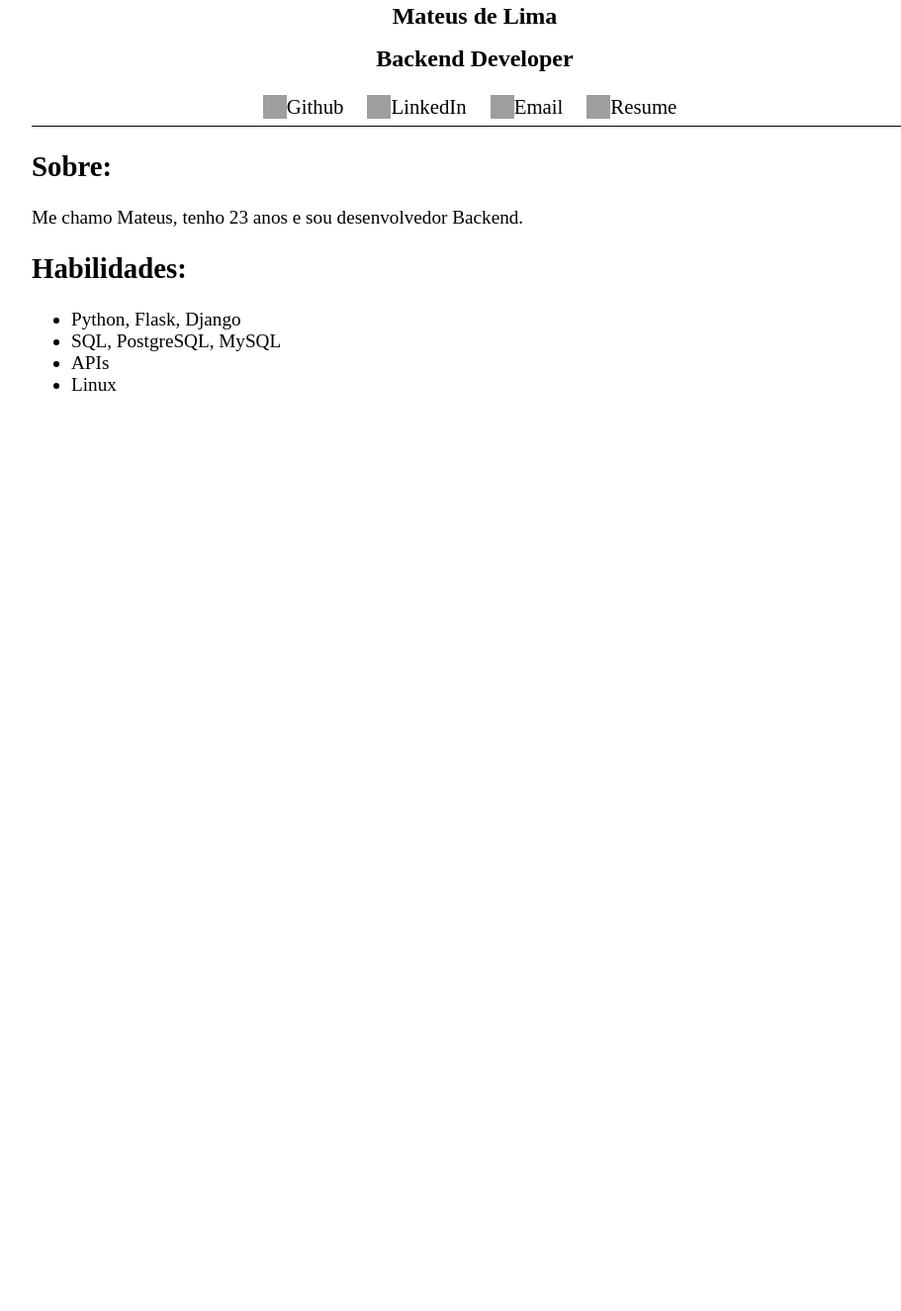
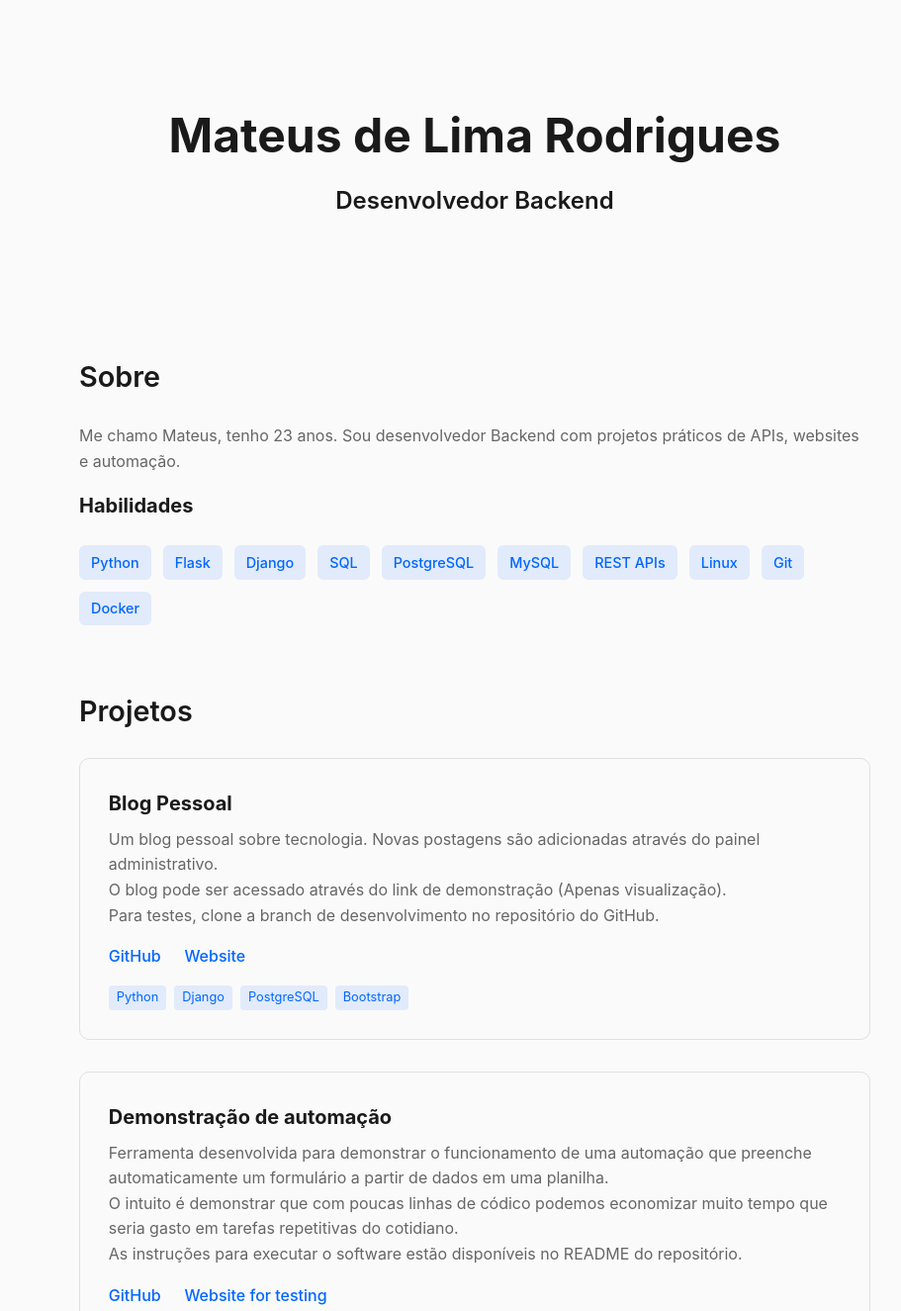
Before and after one commit to mateuslima8612/mateuslima8612.github.io, a plain HTML site: page index.html in a window 1280 px wide. Shown: the part 13-1338 px from the top of the page at 99% size, without its empty margins (160-1071 px from the left). Before the commit the page ends 800 px from the top, so only its background shows below. Drawn offline with Linux system fonts and the light colour scheme; grey boxes are pictures that could not be loaded.

Commit message:
edit index

```diff
--- a/index.html
+++ b/index.html
@@ -1,53 +1,101 @@
 <!DOCTYPE html>
-<html lang="en">
+<html lang="pt-BR">
 <head>
-    <meta charset="UTF-8">
-    <meta name="viewport" content="width=device-width, initial-scale=1.0">
-    <title>Mateus de Lima Rodrigues</title>
-    <link rel="stylesheet" href="style.css">
+  <meta charset="UTF-8">
+  <meta name="viewport" content="width=device-width, initial-scale=1.0">
+  <title>Mateus de Lima Rodrigues | Desenvolvedor Backend</title>
+  <meta name="description" content="Mateus de Lima Rodrigues - Desenvolvedor Backend">
+  <link rel="stylesheet" href="styles.css">
+  <link rel="icon" href="data:,">
 </head>
 <body>
-    <nav>
-        <h1 style="margin-bottom: 1rem;">Mateus de Lima</h1>
-        <h2 style="margin-top: 0;">Backend Developer</h2>
-        <ul>
-            <li>
-                <a href="https://github.com/mateuslima8612" target="_blank" rel="noopener noreferrer">
-                    <img src="https://cdn-icons-png.flaticon.com/512/733/733553.png" alt="LinkedIn Icon" width="24" height="24" style="vertical-align: middle;">
-                    Github
-                </a>
-            </li>
-            <!--<li style="font-size: 1.3rem;">/</li>-->
-            <li>
-                <a href="https://www.linkedin.com/in/mateus-de-lima-bb9186112/" target="_blank" rel="noopener noreferrer">
-                    <img src="https://cdn-icons-png.flaticon.com/512/174/174857.png" alt="LinkedIn Icon" width="24" height="24" style="vertical-align: middle;">
-                    LinkedIn
-                </a>
-            </li>
-            <li>
-        <a href="mailto:mateusrodrigues8612@gmail.com" target="_blank" rel="noopener noreferrer">
-            <img src="https://cdn-icons-png.flaticon.com/512/552/552486.png" alt="Email Icon" width="24" height="24" style="vertical-align: middle;">
-            Email
-        </a>
-    </li>
-    <li>
-        <a href="/resume/resume.pdf" target="_blank" rel="noopener noreferrer">
-            <img src="https://cdn-icons-png.flaticon.com/512/3135/3135715.png" alt="Resume Icon" width="24" height="24" style="vertical-align: middle;">
-            Resume
-        </a>
-    </li>
-        </ul>
-    </nav>
-    <section class="content">
-        <h2>Sobre:</h2>
-        <p>Me chamo Mateus, tenho 23 anos e sou desenvolvedor Backend.</p>
-        <h2>Habilidades:</h2>
-        <ul>
-            <li>Python, Flask, Django</li>
-            <li>SQL, PostgreSQL, MySQL</li>
-            <li>APIs</li>
-            <li>Linux</li>
-        </ul>
+
+  <header class="hero">
+    <h1>Mateus de Lima Rodrigues</h1>
+    <p class="tagline">Desenvolvedor Backend</p>
+    <p class="subtitle"></p>
+  </header>
+
+  <main>
+
+    <section id="sobre">
+      <h2>Sobre</h2>
+      <p>
+        Me chamo Mateus, tenho 23 anos. Sou desenvolvedor Backend com projetos práticos
+        de APIs, websites e automação.
+      </p>
+
+      <h3>Habilidades</h3>
+      <div class="skills">
+        <span>Python</span>
+        <span>Flask</span>
+        <span>Django</span>
+        <span>SQL</span>
+        <span>PostgreSQL</span>
+        <span>MySQL</span>
+        <span>REST APIs</span>
+        <span>Linux</span>
+        <span>Git</span>
+        <span>Docker</span>
+      </div>
     </section>
+
+    <section id="projetos">
+      <h2>Projetos</h2>
+      <div class="projects">
+
+        <article class="project">
+          <h3>Blog Pessoal</h3>
+          <p>
+            Um blog pessoal sobre tecnologia. Novas postagens são adicionadas através do painel administrativo.</br>
+            O blog pode ser acessado através do link de demonstração (Apenas visualização). <br>
+            Para testes, clone a branch de desenvolvimento no repositório do GitHub.
+          </p>
+          <div class="links">
+            <a href="https://github.com/mateuslima8612/django_blog" target="_blank" rel="noopener">GitHub</a>
+            <a href="https://blog.mateuso.dev" target="_blank" rel="noopener">Website</a>
+          </div>
+          <div class="tags">
+            <span>Python</span>
+            <span>Django</span>
+            <span>PostgreSQL</span>
+            <span>Bootstrap</span>
+          </div>
+        </article>
+
+        <article class="project">
+          <h3>Demonstração de automação</h3>
+          <p>Ferramenta desenvolvida para demonstrar o funcionamento de uma automação que preenche automaticamente
+            um formulário a partir de dados em uma planilha.<br>
+            O intuito é demonstrar que com poucas linhas de códico podemos economizar muito tempo que seria gasto em tarefas repetitivas do cotidiano.<br>
+            As instruções para executar o software estão disponíveis no README do repositório.
+          </p>
+          <div class="links">
+            <a href="https://github.com/mateuslima8612/selenium-autoform/tree/main" target="_blank" rel="noopener">GitHub</a>
+            <a href="https://mateuso.dev/exemplo-automacao/" target="_blank" rel="noopener">Website for testing</a>
+          </div>
+          <div class="tags">
+            <span>Python</span>
+            <span>Selenium</span>
+            <span>Pandas</span>
+            <span>Openpyxl</span>
+          </div>
+        </article>
+
+
+      </div>
+    </section>
+
+  </main>
+
+  <footer>
+    <p>Contato: <a href="mailto:mateusrodrigues8612@gmail.com">mateusrodrigues8612@gmail.com</a></p>
+    <p>
+      <a href="https://github.com/mateuslima8612" target="_blank" rel="noopener">GitHub</a> •
+      <a href="https://www.linkedin.com/in/mateus-de-lima-bb9186112/" target="_blank" rel="noopener">LinkedIn</a>
+    </p>
+    <p class="copy">© 2025 Mateus de Lima Rodrigues</p>
+  </footer>
+
 </body>
 </html>
--- a/style.css
+++ /dev/null
@@ -1,49 +0,0 @@
-body{
-    margin: auto;
-    width: 70%;
-}
-
-nav{
-    font-size: 1rem;
-    margin-top: 1rem;
-    flex-direction: column;
-    border-bottom: 1px black solid;
-}
-nav *{
-    margin: auto;
-    display: flex;
-    justify-content: center;
-}
-nav ul{
-    margin: auto;
-    width: 1rem;
-    margin-top: 1rem;
-    display: flex;
-    flex-direction: row;
-    list-style: none;
-    padding: 0;
-}
-nav ul li{
-    padding-right: 10px;
-    font-size: 1.3rem;
-}
-
-/*nav ul li :hover{
-    color: white;
-    background-color: black;
-}*/
-nav ul li a{
-    color: black;
-    /*border: 1px white solid;
-    border-style: none;
-    border-radius: 15px;*/
-    text-decoration: none;
-
-    padding: 7px;
-}
-nav ul li a:hover{
-    text-decoration: underline;
-}
-.content{
-    font-size: 1.2rem;
-}
--- /dev/null
+++ b/styles.css
@@ -0,0 +1,162 @@
+:root {
+  --bg: #fafafa;
+  --text: #1a1a1a;
+  --accent: #0066ff;
+  --gray: #666;
+  --border: #e0e0e0;
+}
+
+@media (prefers-color-scheme: dark) {
+  :root {
+    --bg: #0d0d0d;
+    --text: #efefef;
+    --gray: #aaa;
+    --border: #333;
+  }
+}
+
+* {
+  margin: 0;
+  padding: 0;
+  box-sizing: border-box;
+}
+
+body {
+  font-family: -apple-system, BlinkMacSystemFont, 'Segoe UI', Roboto, Oxygen-Sans, Ubuntu, Cantarell, sans-serif;
+  background: var(--bg);
+  color: var(--text);
+  line-height: 1.6;
+  padding: 2rem 1rem;
+}
+
+header, main, footer {
+  max-width: 800px;
+  margin: 0 auto;
+}
+
+h1 {
+  font-size: 3rem;
+  font-weight: 700;
+  margin-bottom: .5rem;
+}
+
+h2 {
+  font-size: 1.8rem;
+  font-weight: 600;
+  margin: 4rem 0 1.5rem;
+}
+
+h3 {
+  font-size: 1.25rem;
+  margin-bottom: .5rem;
+}
+
+p {
+  color: var(--gray);
+  margin-bottom: 1rem;
+}
+
+a {
+  color: var(--accent);
+  text-decoration: none;
+}
+
+a:hover {
+  text-decoration: underline;
+}
+
+.hero {
+  text-align: center;
+  padding: 5rem 0 4rem;
+}
+
+.tagline {
+  font-size: 1.5rem;
+  font-weight: 600;
+  color: var(--text);
+  margin-bottom: .5rem;
+}
+
+.subtitle {
+  font-size: 1.1rem;
+  max-width: 600px;
+  margin: 0 auto;
+}
+
+.skills {
+  display: flex;
+  flex-wrap: wrap;
+  gap: .75rem;
+  margin-top: 1.5rem;
+}
+
+.skills span {
+  background: rgba(0,102,255,.1);
+  color: var(--accent);
+  padding: .35rem .75rem;
+  border-radius: 6px;
+  font-size: .9rem;
+  font-weight: 500;
+}
+
+.projects {
+  display: grid;
+  gap: 2rem;
+}
+
+.project {
+  background: var(--bg);
+  border: 1px solid var(--border);
+  border-radius: 10px;
+  padding: 1.8rem;
+  transition: transform .25s ease, box-shadow .25s ease;
+}
+
+.project:hover {
+  transform: translateY(-6px);
+  box-shadow: 0 12px 30px rgba(0,0,0,.08);
+}
+
+.links {
+  margin: 1rem 0;
+}
+
+.links a {
+  margin-right: 1.2rem;
+  font-weight: 500;
+}
+
+.tags {
+  display: flex;
+  flex-wrap: wrap;
+  gap: .5rem;
+}
+
+.tags span {
+  font-size: .8rem;
+  background: rgba(0,102,255,.1);
+  color: var(--accent);
+  padding: .15rem .5rem;
+  border-radius: 4px;
+}
+
+footer {
+  text-align: center;
+  padding: 5rem 0 2rem;
+  border-top: 1px solid var(--border);
+  margin-top: 5rem;
+  color: var(--gray);
+  font-size: .95rem;
+}
+
+.copy {
+  margin-top: 1.5rem;
+  font-size: .85rem;
+}
+
+/* Responsividade extra para telas pequenas */
+@media (max-width: 640px) {
+  h1 { font-size: 2.5rem; }
+  .hero { padding: 3rem 0; }
+  h2 { font-size: 1.6rem; }
+}
```
